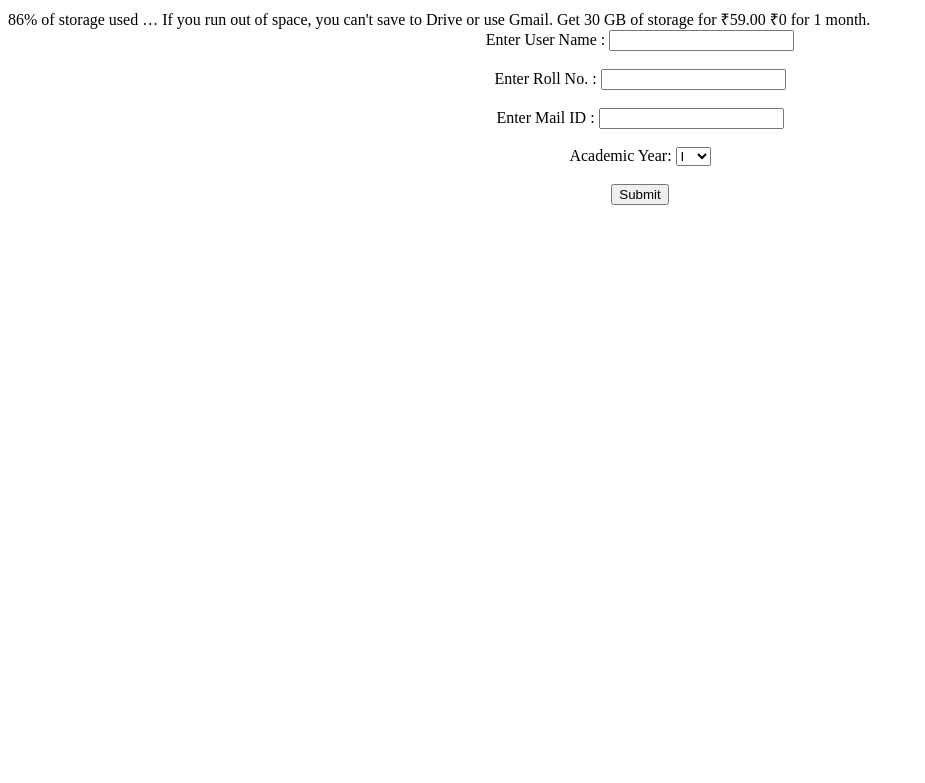
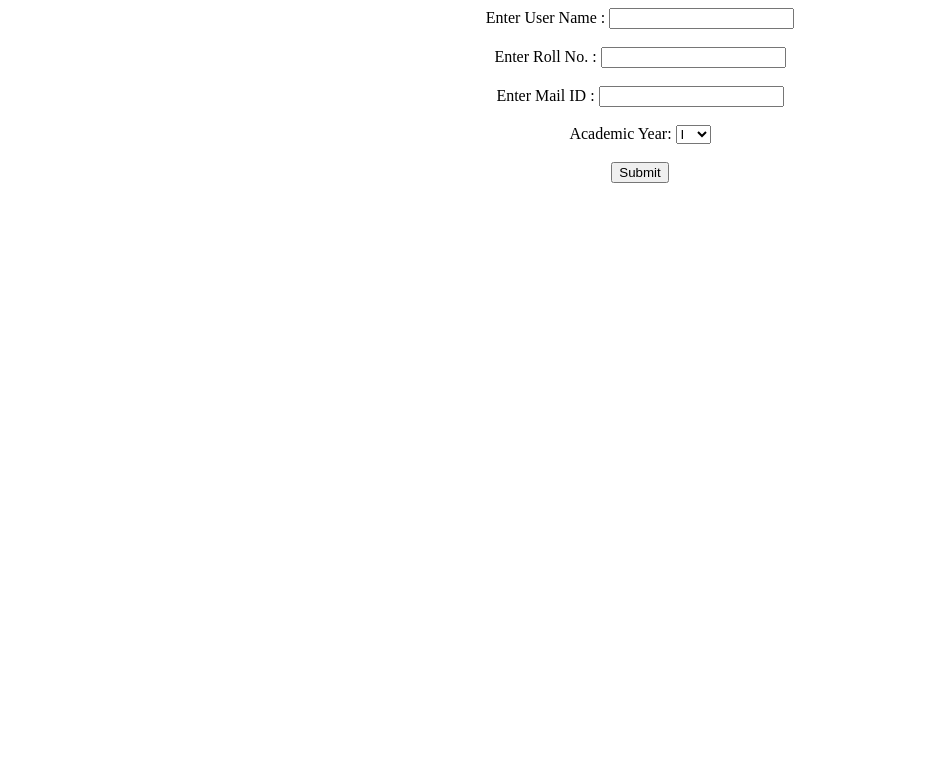
Before and after one commit to Rithika2284/Week-3, a Flask app: page / in a window 1280 px wide. Shown: the top 783 px of the page, without its empty margins (0-925 px from the left). Run offline with Flask 3, Linux system fonts and the light colour scheme.

Commit message:
Update form.html

```diff
--- a/templates/form.html
+++ b/templates/form.html
@@ -1,4 +1,4 @@
-86% of storage used … If you run out of space, you can't save to Drive or use Gmail. Get 30 GB of storage for ₹59.00 ₹0 for 1 month.
+
 <!DOCTYPE html>
 <html>
     <head>
```
